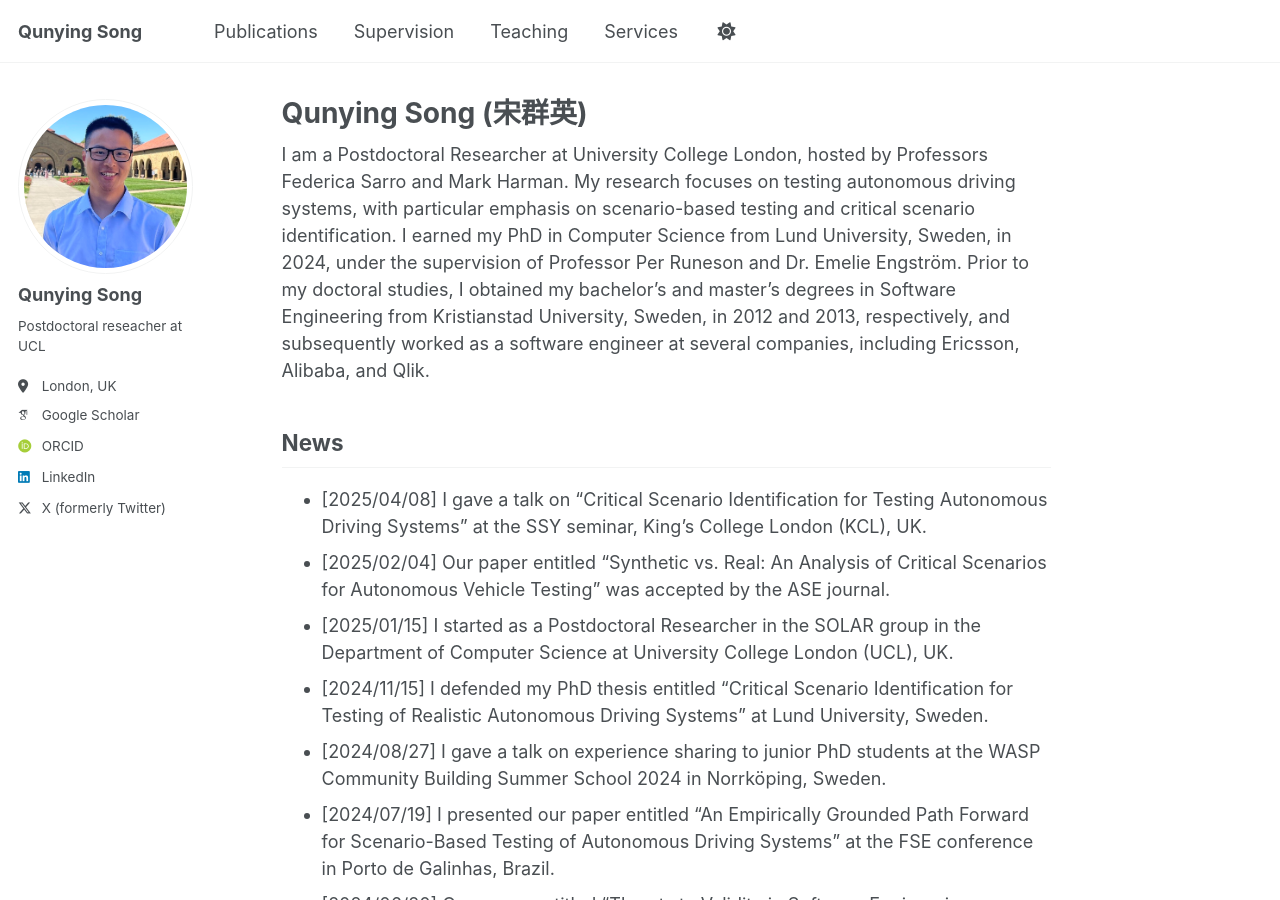
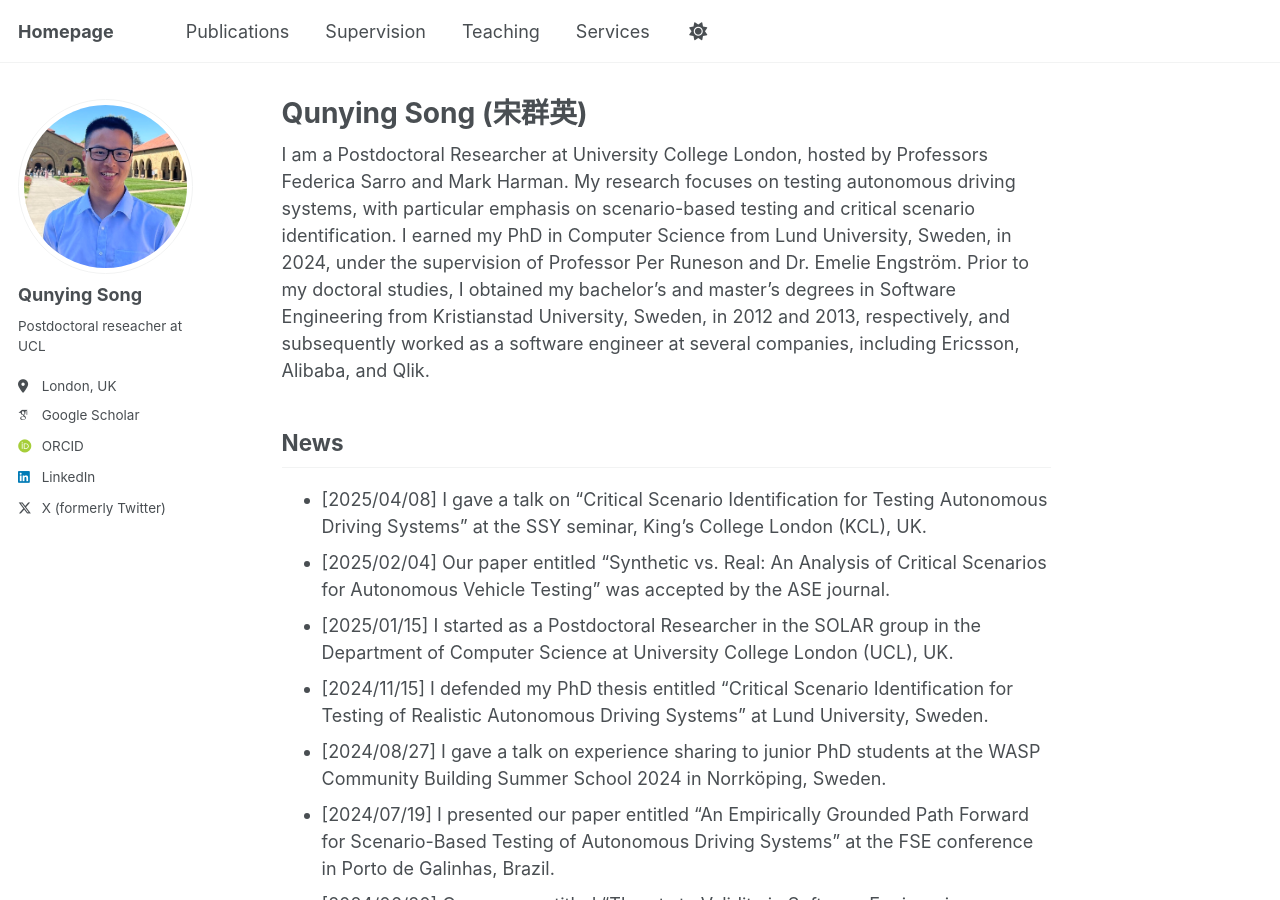
Before and after one commit to qunying-song/qunying-song.github.io, a Jekyll site: the page built from _pages/about.md, in a window 1280 px wide and 900 px high. Built offline with Jekyll 4.4.1, drawn with Linux system fonts in a browser that asks for light colours; some web fonts are replaced; a script that is not in the unit is left out.

Commit message:
Update _config.yml

```diff
--- a/_config.yml
+++ b/_config.yml
@@ -9,7 +9,7 @@
 # Basic Site Settings
 locale                   : "en-US"
 site_theme               : "default" # Currently available options are "default", "air"
-title                    : "Qunying Song"
+title                    : "Homepage"
 title_separator          : "-"
 name                     : &name "Your Name"
 description              : &description "personal description"
```
